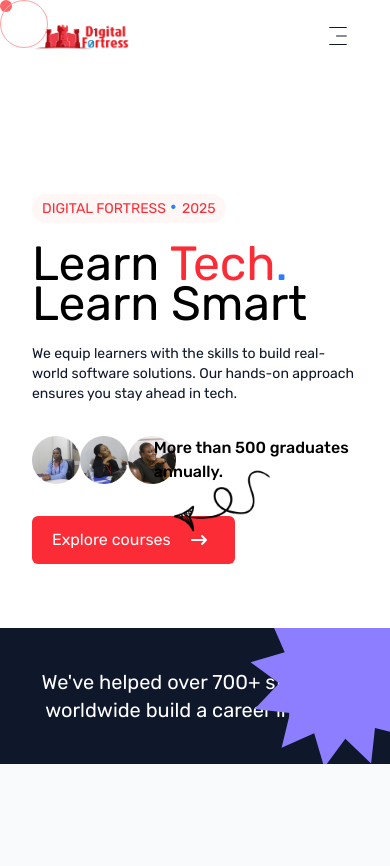
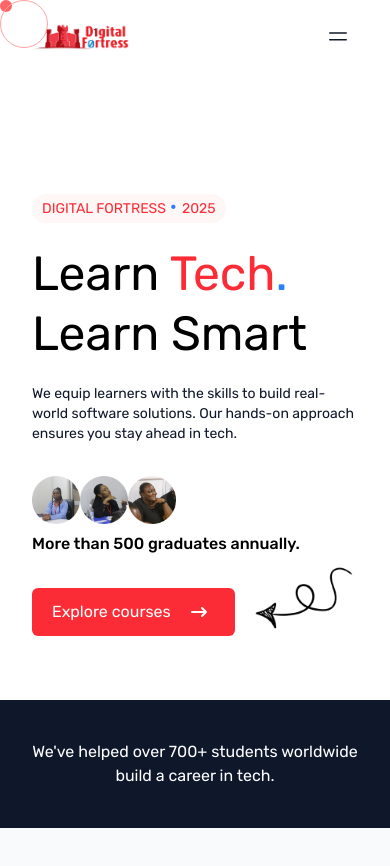
Before and after one commit to Olabode-cmd/dfi, a React (Vite) app: page / in a window 390 px wide. Shown: the top 866 px of the page. Built offline with nearby package versions, Linux system fonts and the light colour scheme.

Commit message:
mobile responsiveness done

```diff
--- a/src/App.jsx
+++ b/src/App.jsx
@@ -127,7 +127,7 @@ function App() {
               <h1
                 data-aos="fade-up"
                 data-aos-delay="300"
-                className="text-5xl md:text-[75px] leading-[40px] md:leading-[80px]"
+                className="text-5xl md:text-[75px] leading-[60px] md:leading-[80px]"
               >
                 <span className="">
                   Learn <span className="text-red-500">Tech</span>
@@ -160,7 +160,7 @@ function App() {
               </p>
 
               <div
-                className="my-8 flex space-x-3 items-center"
+                className="my-8 flex flex-col space-y-2 md:flex-row md:space-x-3 md:space-y-0 md:items-center"
                 // data-aos="fade-up"
               >
                 <div className="flex items-center">
@@ -184,7 +184,7 @@ function App() {
                   // data-aos="fade-right"
                   src={Arrow}
                   alt="arrow"
-                  className="w-[120px] md:w-[180px] scale-x-[-1] absolute left-[40%] top-[-55px]"
+                  className="w-[120px] md:w-[180px] scale-x-[-1] absolute left-[65%] top-[-30px] md:left-[40%] md:top-[-55px]"
                 />
               </div>
             </div>
@@ -214,16 +214,16 @@ function App() {
         </section>
 
         <section
-          className="py-10 bg-slate-900 text-white relative overflow-hidden"
+          className="py-10 bg-slate-900 text-white relative overflow-hidden px-8"
           data-aos="fade-up"
           data-aos-duration="400"
         >
           <img
             src={ShapePurple}
             alt="shape"
-            className="-top-10 w-[180px] -right-10 absolute"
+            className="-top-10 w-[180px] -right-10 absolute z-10 hidden md:inline-block"
           />
-          <h1 className="text-xl text-center">
+          <h1 className="text-md md:text-xl text-center">
             We've helped over 700+ students worldwide build a career in tech.
           </h1>
         </section>
@@ -235,9 +235,9 @@ function App() {
               <h3 className="text-sm font-medium uppercase text-gray-500">
                 Why Digital Fortress?
               </h3>
-              <h1 className="text-5xl mt-4 font-semibold leading-[55px]">
+              <h1 className="text-3xl md:text-5xl mt-4 font-semibold leading-[35px] md:leading-[55px]">
                 Things that set us apart
-                <br /> from the others
+                <br className="hidden md:block" /> from the others
               </h1>
             </div>
 
@@ -257,7 +257,7 @@ function App() {
                     Expert Instructors
                   </h1>
 
-                  <p className="text-lg leading-7 text-gray-500">
+                  <p className="text-md md:text-lg leading-7 text-gray-500">
                     Learn from industry professionals with years of experience.
                     Our expert instructors provide valuable insights, practical
                     strategies, and dedicated support to help you succeed.
@@ -275,7 +275,7 @@ function App() {
                     Great Courses
                   </h1>
 
-                  <p className="text-lg leading-7 text-gray-500">
+                  <p className="text-md md:text-lg leading-7 text-gray-500">
                     Gain practical skills with our expertly designed courses.
                     Whether you're upskilling or switching careers, our content
                     is engaging, hands-on, and tailored for real-world
@@ -302,7 +302,7 @@ function App() {
                     Trusted Cetificates
                   </h1>
 
-                  <p className="text-lg leading-7 text-gray-500">
+                  <p className="text-md md:text-lg leading-7 text-gray-500">
                     Boost your career with recognized certifications. Our
                     certificates showcase your expertise and are trusted by
                     employers, giving you a competitive edge in the job market.
@@ -316,12 +316,12 @@ function App() {
         {/* SECTION COURSES */}
         <section className="max-w-6xl mx-auto px-4 pt-16 pb-32">
           <div className="text-center">
-            <h1 className="text-4xl font-semibold mb-5">
+            <h1 className="text-3xl md:text-5xl font-semibold mb-5">
               Our Most Popular Courses
             </h1>
-            <p className="text-base text-gray-500">
+            <p className="text-sm md:text-base text-gray-500">
               Providing aspiring professionals with the tools and materials they
-              need to <br /> explore and develop in their chosen fields.
+              need to <br className="hidden md:inline-block" /> explore and develop in their chosen fields.
             </p>
           </div>
 
@@ -353,7 +353,7 @@ function App() {
           <div className="max-w-6xl mx-auto">
             <div className="grid gap-6 grid-cols-1 md:grid-cols-2">
               <div data-aos="fade-up" className="relative">
-                <div className="w-[65%] rounded-lg bg-red-500 border-[10px] border-red-500 -translate-y-40 -rotate-[6deg]">
+                <div className="w-[75%] md:w-[65%] rounded-lg bg-red-500 border-[10px] border-red-500 -translate-y-40 -rotate-[6deg]">
                   <img
                     src={Counsellor}
                     alt="dfi counsellor"
@@ -362,10 +362,10 @@ function App() {
                 </div>
               </div>
               <div data-aos="fade-right">
-                <h1 className="text-[44px] text-white font-semibold mb-4">
+                <h1 className="text-2xl md:text-[44px] text-white font-semibold mb-4 -mt-24 md:mt-0">
                   We help our students <br /> learn, grow and succeed.
                 </h1>
-                <p className="text-md text-slate-300">
+                <p className="text-sm md:text-md text-slate-300">
                   Digital Fortress provides comprehensive education and support
                   to help you reach your full potential. Our mission is to
                   transform your passion for learning into valuable skills and
@@ -375,7 +375,7 @@ function App() {
 
                 <div className="grid grid-cols-3 text-center py-16">
                   <div>
-                    <h1 className="text-5xl text-white mb-2 font-bold">
+                    <h1 className="text-3xl md:text-5xl text-white mb-2 font-bold">
                       <CountUp key={key} start={0} end={15} duration={4} />+
                     </h1>
                     <p className="text-slate-500 text-sm">
@@ -383,13 +383,13 @@ function App() {
                     </p>
                   </div>
                   <div>
-                    <h1 className="text-5xl text-white mb-2 font-bold">
+                    <h1 className="text-3xl md:text-5xl text-white mb-2 font-bold">
                       <CountUp key={key + 1} start={0} end={521} duration={4} />
                     </h1>
                     <p className="text-slate-500 text-sm">Graduates annually</p>
                   </div>
                   <div>
-                    <h1 className="text-5xl text-white mb-2 font-bold">
+                    <h1 className="text-3xl md:text-5xl text-white mb-2 font-bold">
                       <CountUp key={key + 2} start={0} end={6} duration={4} />
                     </h1>
                     <p className="text-slate-500 text-sm">
@@ -408,8 +408,8 @@ function App() {
           <section className="bg-white/85 relative py-24 px-4 md:px-32">
             <h2 className="text-[28px] md:text-[33px] font-semibold mb-4 md:leading-[50px]">
               Empowering you, one
-              <br />
-              step at a time. Your future <br />
+              <br className="hidden md:inline-block" />
+              step at a time. Your future <br className="hidden md:inline-block" />
               in tech{" "}
               <span
                 ref={textRef}
@@ -418,7 +418,7 @@ function App() {
                 starts right here.
               </span>
             </h2>
-            <p className="text-[14px] md:text-[16px] w-[97%] md:w-[85%] text-gray-700 leading-[34px] my-8">
+            <p className="text-[14px] md:text-[16px] w-[97%] md:w-[85%] text-gray-700 leading-[24px] md:leading-[34px] my-8">
               Success in tech is built one line of code at a time. Our training
               program is designed to take you from where you are now to where
               you want to be, equipping you with in-demand skills and real-world
--- a/src/components/home/testimonials.jsx
+++ b/src/components/home/testimonials.jsx
@@ -52,7 +52,7 @@ const TestimonialsSection = () => {
       <div className="max-w-7xl mx-auto px-4 sm:px-6 lg:px-8">
         <div className="grid grid-cols-1 md:grid-cols-2 gap-8 items-center">
           {/* Left Column - Image Carousel */}
-          <div className="relative h-[600px] overflow-hidden rounded-lg">
+          <div className="relative hidden md:inline-block h-[600px] overflow-hidden rounded-lg">
             {images.map((src, index) => (
               <img
                 key={index}
@@ -71,7 +71,7 @@ const TestimonialsSection = () => {
               <div key={index}>
                 {index > 0 && <div className="border-t border-white/10 my-6" />}
                 <div className="space-y-4">
-                  <p className="text-white/90 text-md italic">
+                  <p className="text-white/90 text-sm md:text-md italic">
                     "{testimonial.text}"
                   </p>
                   <div className="flex items-center space-x-4">
--- a/src/components/homenavbar.jsx
+++ b/src/components/homenavbar.jsx
@@ -3,6 +3,7 @@ import { Link } from "react-router";
 import { CiMenuFries } from "react-icons/ci";
 import { RiCloseLargeFill } from "react-icons/ri";
 import { HiOutlineChevronDown } from "react-icons/hi";
+import { HiBars2 } from "react-icons/hi2";
 import Logo from "../assets/images/dfi-logo.png";
 
 const Navbar = () => {
@@ -43,7 +44,7 @@ const Navbar = () => {
 
   return (
     <nav
-      className={`w-full px-4 pt-2 md:px-12 transition-all z-20 duration-300 ${
+      className={`w-full px-4 pt-2 md:px-12 transition-all z-40 duration-300 ${
         isScrolled
           ? "fixed top-0 bg-gray-900 text-white shadow-lg translate-y-0"
           : "absolute top-0 bg-transparent text-gray-900 -translate-y-1"
@@ -152,7 +153,7 @@ const Navbar = () => {
               {isOpen ? (
                 <RiCloseLargeFill className="block h-6 w-6" />
               ) : (
-                <CiMenuFries className="block h-6 w-6" />
+                <HiBars2 className="block h-6 w-6" />
               )}
             </button>
           </div>
```
